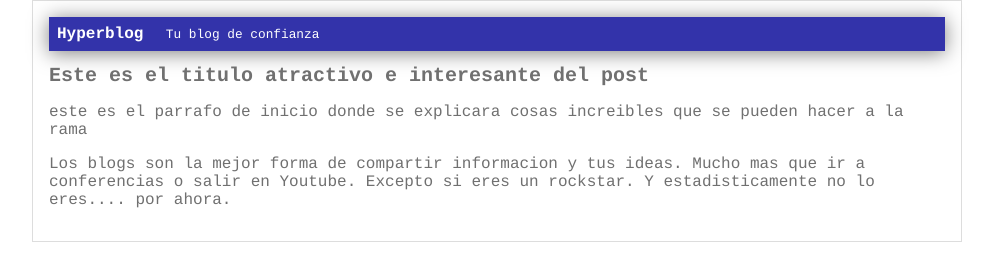
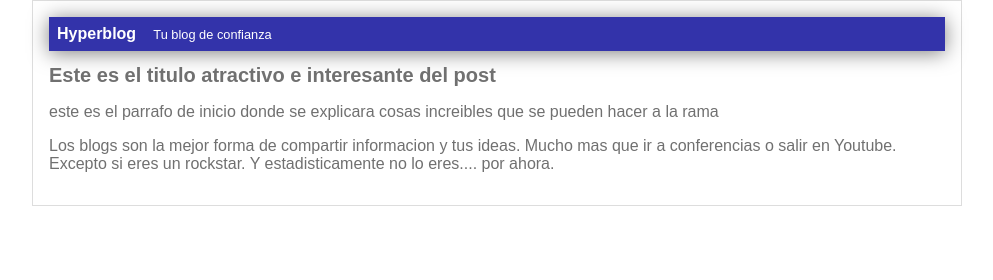
Before and after one commit to humildementebueno/example-git, a plain HTML site: page index.html in a window 1280 px wide. Shown: the whole page, without its empty margins (143-1136 px from the left). Drawn offline with Linux system fonts and the light colour scheme.

Commit message:
volvi a modificar tipografia menos controversial

```diff
--- a/style.css
+++ b/style.css
@@ -1,6 +1,6 @@
 body{
     text-align: center;
-    font-family: 'Courier';
+    font-family: 'Arial';
     font-size: 16px;
     color: rgb(112, 112, 112);
     margin: 0;
```
